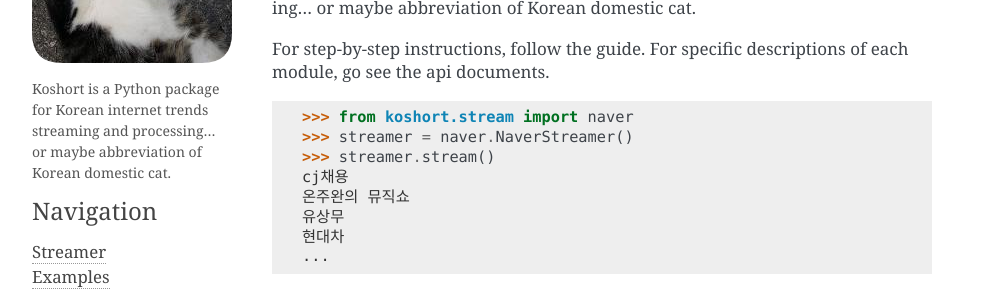
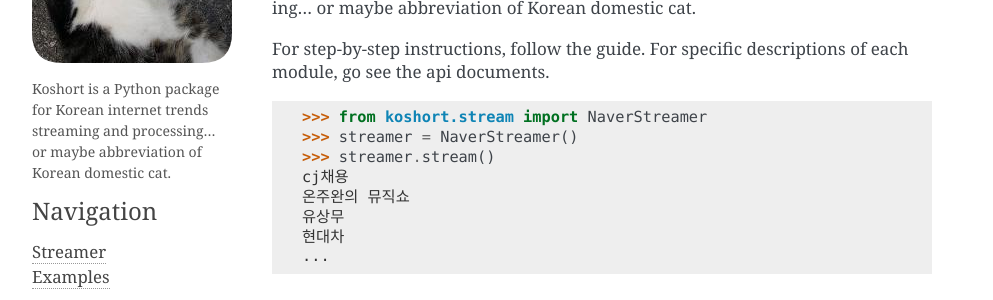
Before and after one commit to koshort/koshort, a Sphinx documentation site: the page built from docs/index.rst, in a window 1280 px wide. Shown: the part 222-522 px from the top of the page, without its empty margins (148-1141 px from the left). Built offline with Sphinx 7.4.7, drawn with Linux system fonts in a browser that asks for light colours; the version number could not be read and is left out.

Commit message:
Update doc fancier

```diff
--- a/docs/index.rst
+++ b/docs/index.rst
@@ -21,8 +21,8 @@ For specific descriptions of each module, go see the api documents.
 
 .. sourcecode:: python
 
-    >>> from koshort.stream import naver
-    >>> streamer = naver.NaverStreamer()
+    >>> from koshort.stream import NaverStreamer
+    >>> streamer = NaverStreamer()
     >>> streamer.stream()
     cj채용
     온주완의 뮤직쇼
--- a/docs/streamer.rst
+++ b/docs/streamer.rst
@@ -8,7 +8,7 @@ Naver is a most famous Korean search engine website and they provides the most s
 
 ..code-block:: python
 
-    >>> from koshort.stream.naver import NaverStreamer
+    >>> from koshort.stream import NaverStreamer
     >>> streamer = NaverStreamer()
     >>> streamer.options.verbose = True  # Print streaming results.
     >>> streamer.options.display_rank = True  # Print ranking of the keywords.
```
